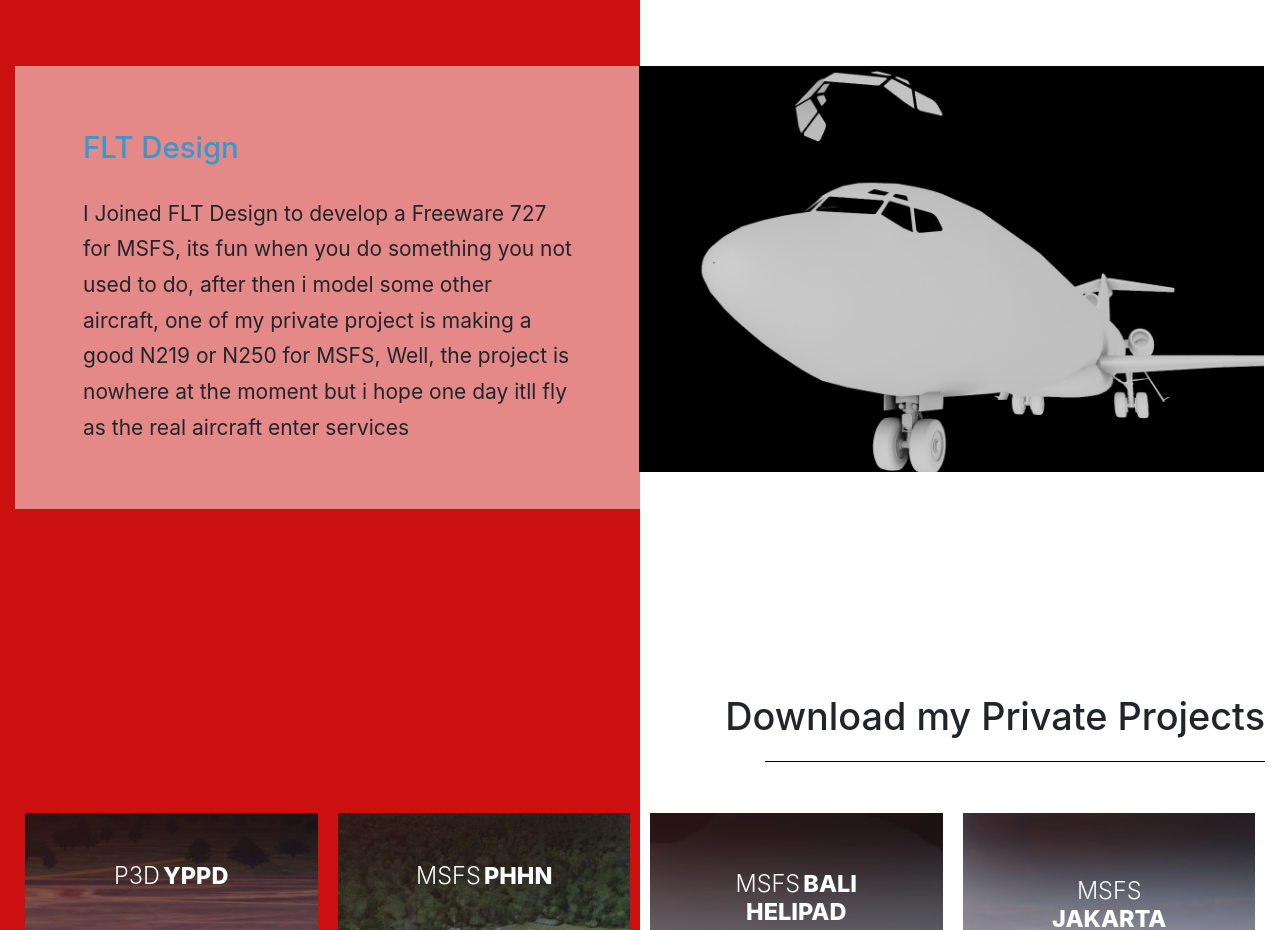
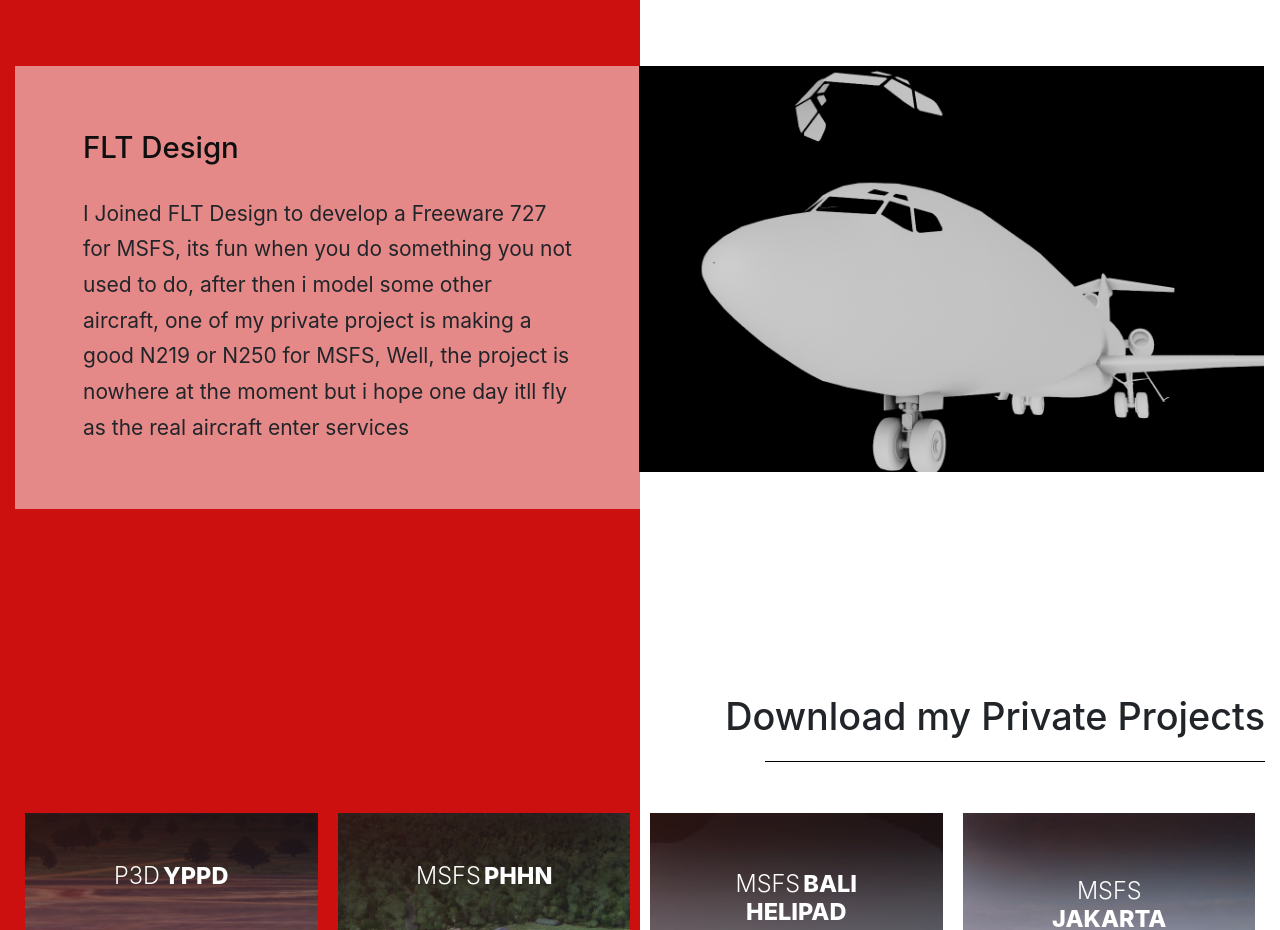
Before and after one commit to haykl17/haykl17.github.io, a plain HTML site: page index.html in a window 1280 px wide. Shown: the part 1360-2290 px from the top of the page. Drawn offline with Linux system fonts and the light colour scheme.

Commit message:
Update templatemo-style.css

```diff
--- a/css/templatemo-style.css
+++ b/css/templatemo-style.css
@@ -145,7 +145,7 @@
 }
 
 .tm-text-accent {
-  color: #3698cc;
+  color: #0f0f0f;
 }
 
 .tm-section-title-2 {
```
